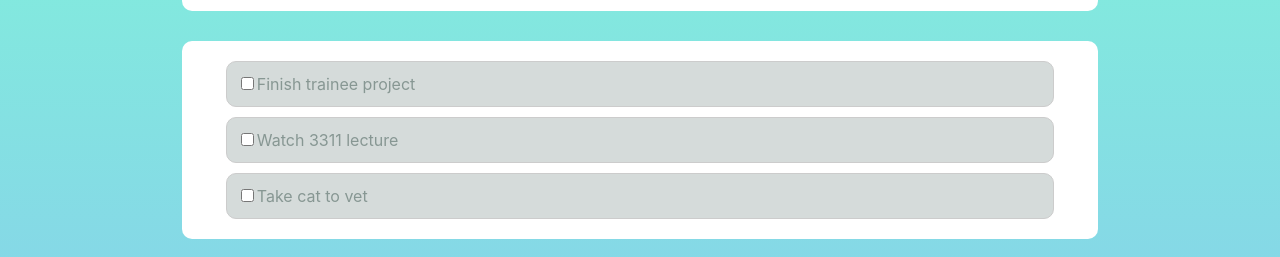
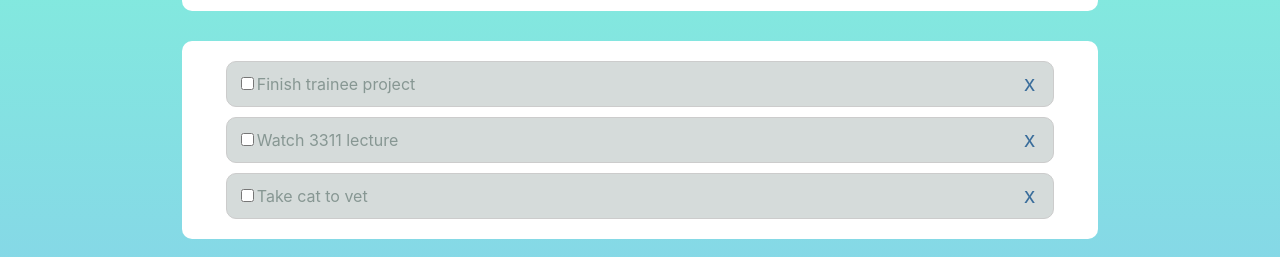
Before and after one commit to crocyoiin/23t3-react-workshop, a React (Vite) app: page /solution in a window 1280 px wide. Shown: the part 374-631 px from the top of the page. Built offline with nearby package versions, Linux system fonts and the light colour scheme.

Commit message:
can delete task

```diff
--- a/src/pages/SolutionPage/BodyComponent.tsx
+++ b/src/pages/SolutionPage/BodyComponent.tsx
@@ -2,14 +2,15 @@ import TodoItem from './TodoItem';
 
 interface TodoListProps {
   todos: string[];
+  onDeleteTodo: (index: number) => void;
 }
 
-const TodoList = ({ todos }: TodoListProps) => {
+const TodoList = ({ todos, onDeleteTodo }: TodoListProps) => {
   return (
     <ul>
       {todos.map((todo, index) => (
         <li key={index}>
-          <TodoItem text={todo} />
+          <TodoItem text={todo} onDelete={() => onDeleteTodo(index)} />
         </li>
       ))}
     </ul>
--- a/src/pages/SolutionPage/SolutionPage.tsx
+++ b/src/pages/SolutionPage/SolutionPage.tsx
@@ -9,6 +9,12 @@ const ExamplePage: React.FC = () => {
 
   const handleAddTodo = (text: string) => {
     setTodos([...todos, text]);
+  };
+
+  const handleDeleteTodo = (index: number) => {
+    const updatedTodos = [...todos];
+    updatedTodos.splice(index, 1);
+    setTodos(updatedTodos);
   };
 
   return (
@@ -42,7 +48,7 @@ const ExamplePage: React.FC = () => {
 
       {/* the list component */}
       <div className="listtask">
-        <TodoList todos={todos} />
+        <TodoList todos={todos} onDeleteTodo={handleDeleteTodo} />
       </div>
 
     </div>
--- a/src/pages/SolutionPage/TodoItem.tsx
+++ b/src/pages/SolutionPage/TodoItem.tsx
@@ -1,14 +1,19 @@
-import React, { useState } from 'react';
+import { useState } from 'react';
 
 interface TodoItemProps {
   text: string;
+  onDelete: () => void;
 }
 
-const TodoItem: React.FC<TodoItemProps> = ({ text }) => {
+const TodoItem = ({ text, onDelete }: TodoItemProps) => {
   const [completed, setCompleted] = useState(false);
 
   const handleCheckboxChange = () => {
     setCompleted(!completed);
+  };
+
+  const handleDeleteClick = () => {
+    onDelete();
   };
 
   // each item is in its own card
@@ -35,6 +40,17 @@ const TodoItem: React.FC<TodoItemProps> = ({ text }) => {
       <span style={{ textDecoration: completed ? 'line-through' : 'none' }}>
         {text}
       </span>
+      <button onClick={handleDeleteClick}
+        style={{
+          backgroundColor: 'transparent',
+          border: 'none',
+          padding: '0',
+          color: '#3A6D9B',
+          float: 'right',
+          marginTop: '3px',
+          marginBottom: '10px',
+        }}
+      >X</button>
     </div>
   );
 };
```
